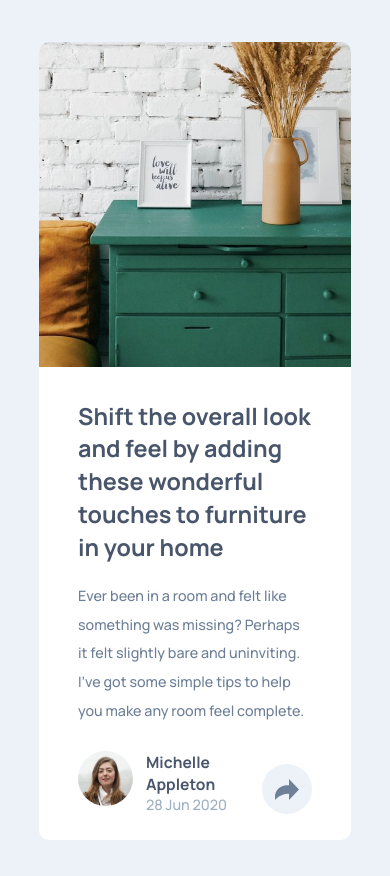
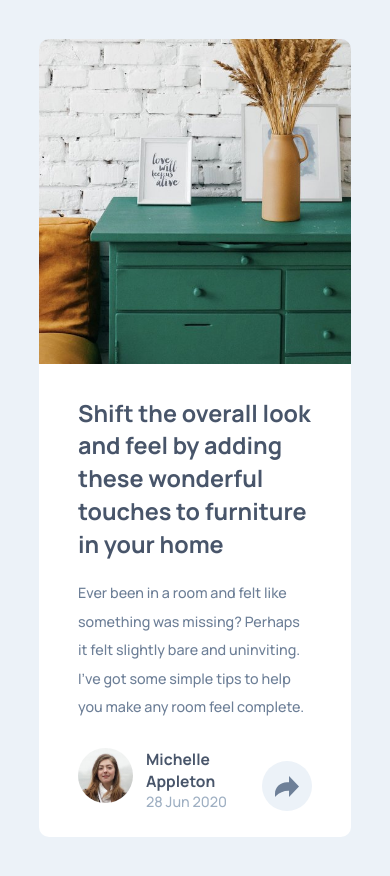
Before and after one commit to Nazaf64/article-preview-component, a plain HTML site: page index.html in a window 390 px wide. Before the commit the page ends 844 px from the top, so only its background shows below. Drawn offline with Linux system fonts and the light colour scheme.

Commit message:
fixed mobile view card vertical padding

```diff
--- a/style.css
+++ b/style.css
@@ -22,6 +22,8 @@ body{
     align-content: center;
     height: 100vh;
     font-size: 13px;
+
+    overflow: auto;
 }
 
 
@@ -201,14 +203,14 @@ ul {
 
 @media screen and (max-width: 1000px){
     body{
-        height: 100vh;
+        height: 100%;
+        padding-top: 3em;
+        padding-bottom: 3em;
     }
 
     main{
         grid-template-columns: 1fr;
         max-width: 80%;
-
-        max-height: 90vh;
     }
 
     #card-image, #card-text{
```
